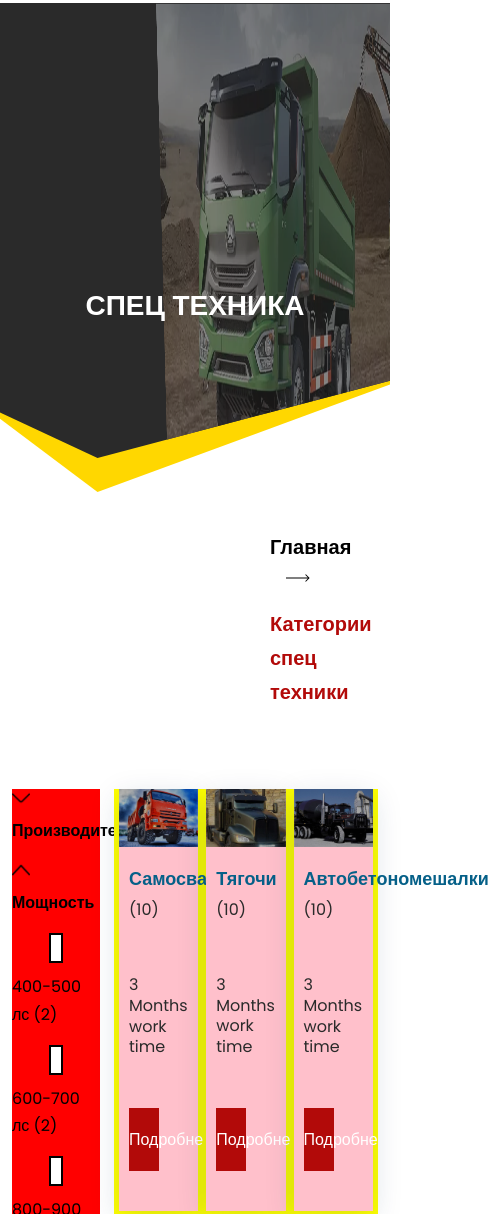
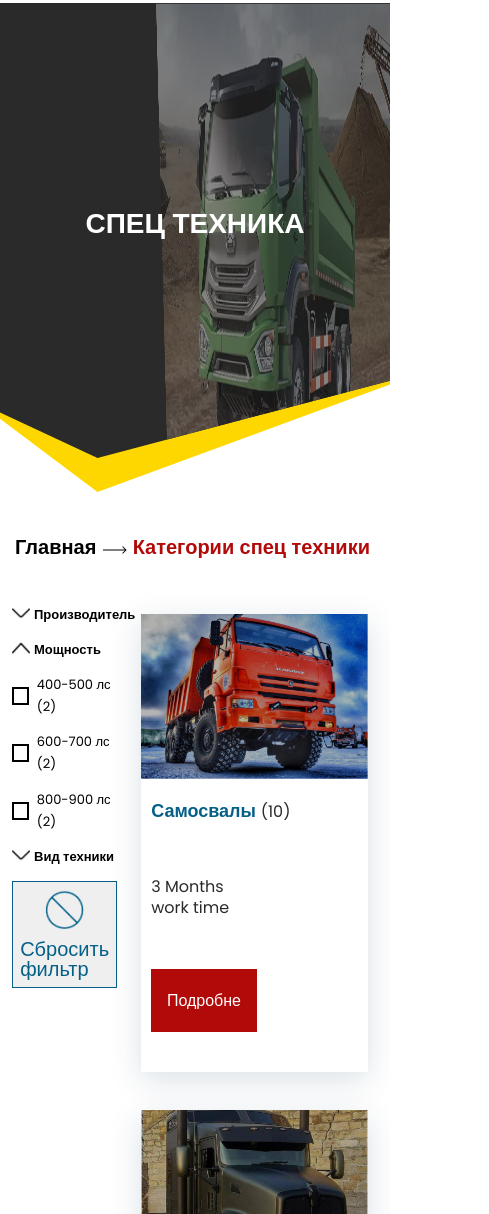
Before and after one commit to EAtay/GeneralMachineryGroup, a plain HTML site: page pages/catalog.html in a window 390 px wide. Shown: the part 95-1309 px from the top of the page, 489 px wide, since content can reach past the window. Drawn offline with Linux system fonts and the light colour scheme.

Commit message:
finish him!

```diff
--- a/css/catalog.css
+++ b/css/catalog.css
@@ -389,6 +389,10 @@ footer {
     justify-content: space-between;
 }
 
+.content-section {
+    width: 100%;
+}
+
 /* Adaptation */
 @media (max-width:1200px) {
     .manufacter {
@@ -417,6 +421,11 @@ footer {
 
     #breadcrumbs {
         margin: 38px 80px 80px;
+
+    }
+
+    .breadcrumb__container {
+        padding-left: 0px;
     }
 
     .content__container {
@@ -424,7 +433,6 @@ footer {
     }
 
     .about__section {
-        background: red;
         padding: 0;
     }
 
@@ -433,15 +441,16 @@ footer {
     }
 
     .content-cards {
+        width: 100%;
         justify-content: center;
-        background: yellow;
+        flex-direction: column;
         gap: 8px;
+        padding: 10px;
     }
 
     .track-card {
         margin-bottom: 30px;
-        background: pink;
-        width: 30%;
+        width: 100%;
     }
 
     .track-card-body {
@@ -637,16 +646,22 @@ footer {
 }
 
 @media (max-width:794px) {
+    .title-container {
+        padding: 0;
+    }
+
     .manufacter {
         font-size: 16px;
     }
-    .manufacter img{
+
+    .manufacter img {
         height: 18px;
         width: 18px;
     }
-.block{
-    height: 30px;
-}
+
+    .block {
+        height: 30px;
+    }
 }
 
 @media (max-width:550px) {
@@ -654,12 +669,24 @@ footer {
         position: static;
     }
 
+    #breadcrumbs {
+        margin: 38px 10px 40px 15px;
+    }
+
+    .breadcrumb {
+        gap: 6px;
+    }
+
     .intro-background {
         padding: 34px 0 0;
     }
 
+    .arrow {
+        margin-left: 2px;
+    }
+
     .title-container {
-        padding: 82px 30px 0;
+        padding: 0;
     }
 
     .intro-title {
@@ -696,8 +723,43 @@ footer {
         line-height: 42px;
     }
 
+    .manufacter {
+        flex-wrap: nowrap;
+        gap: 4px;
+        font-size: 13px;
+    }
+
+    .about__section {
+        gap: 13px;
+    }
+
+    .horsePower-item {
+        font-size: 13px;
+    }
+    .social-networks {
+        margin: 20px 0 0 0px;
+    }`
+
+    .manufacter img {
+        height: 14px;
+    }
+
+    .resetBtn {
+        margin: 0;
+        width: 100%;
+    }
+
     .intro-btn {
         margin-top: 68px;
         padding: 10px 32px;
     }
+
+    .block {
+        height: 18px;
+    }
+
+    .horsePower {
+        flex-wrap: nowrap;
+        gap: 8px;
+    }
 }
--- a/css/service.css
+++ b/css/service.css
@@ -574,6 +574,10 @@ footer {
 }
 
 @media(max-width: 865px) {
+    .title-container {
+        padding: 0;
+    }
+
     .header__nav {
         position: fixed;
         top: 0;
@@ -896,7 +900,9 @@ footer {
     .section__background {
         background-size: 180% 100%;
     }
-
+    .title-container{
+        padding: 0;
+    }
     #faq {
         padding: 100px 15px;
     }
@@ -964,7 +970,8 @@ footer {
     .about__section {
         padding: 25px 5px 20px 5px;
     }
-    .diagnostik{
+
+    .diagnostik {
         font-size: 10px;
     }
 
```
